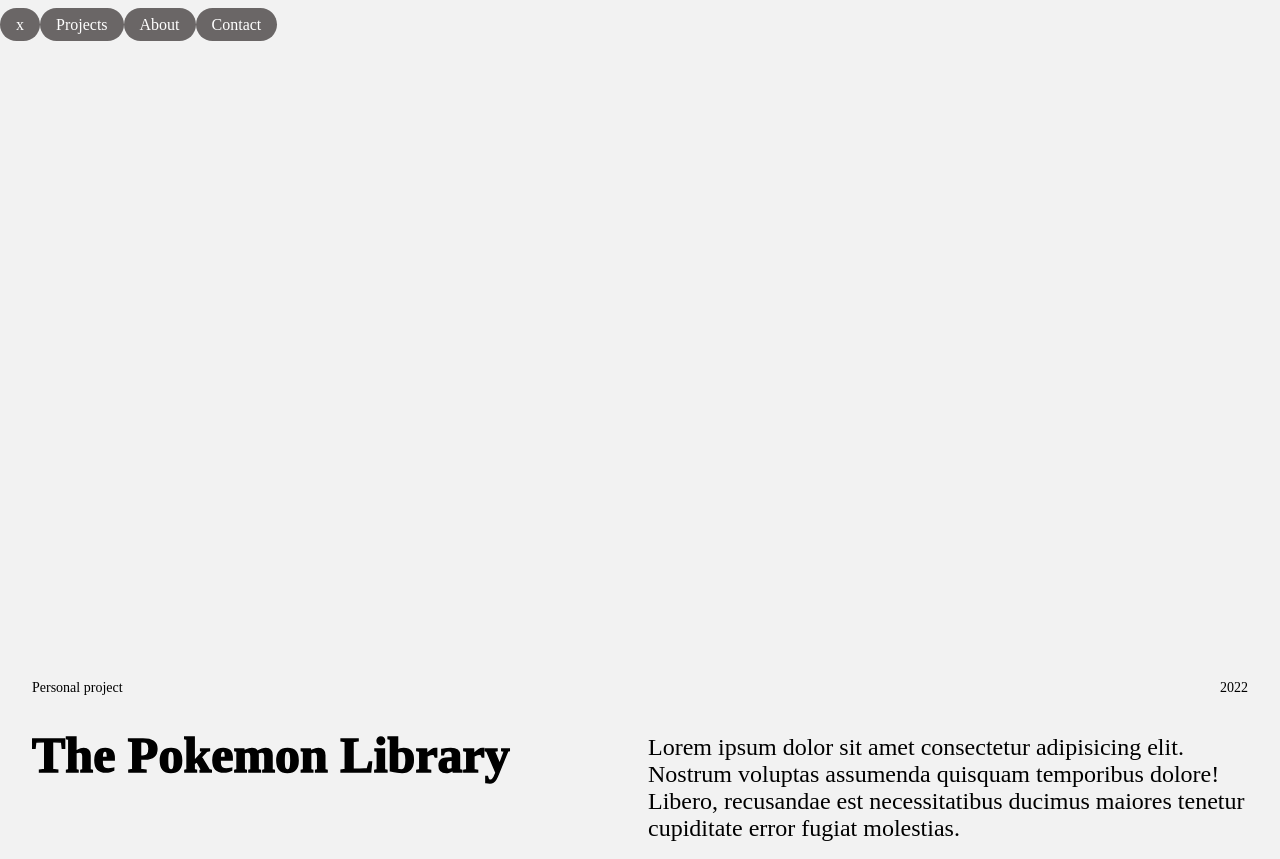
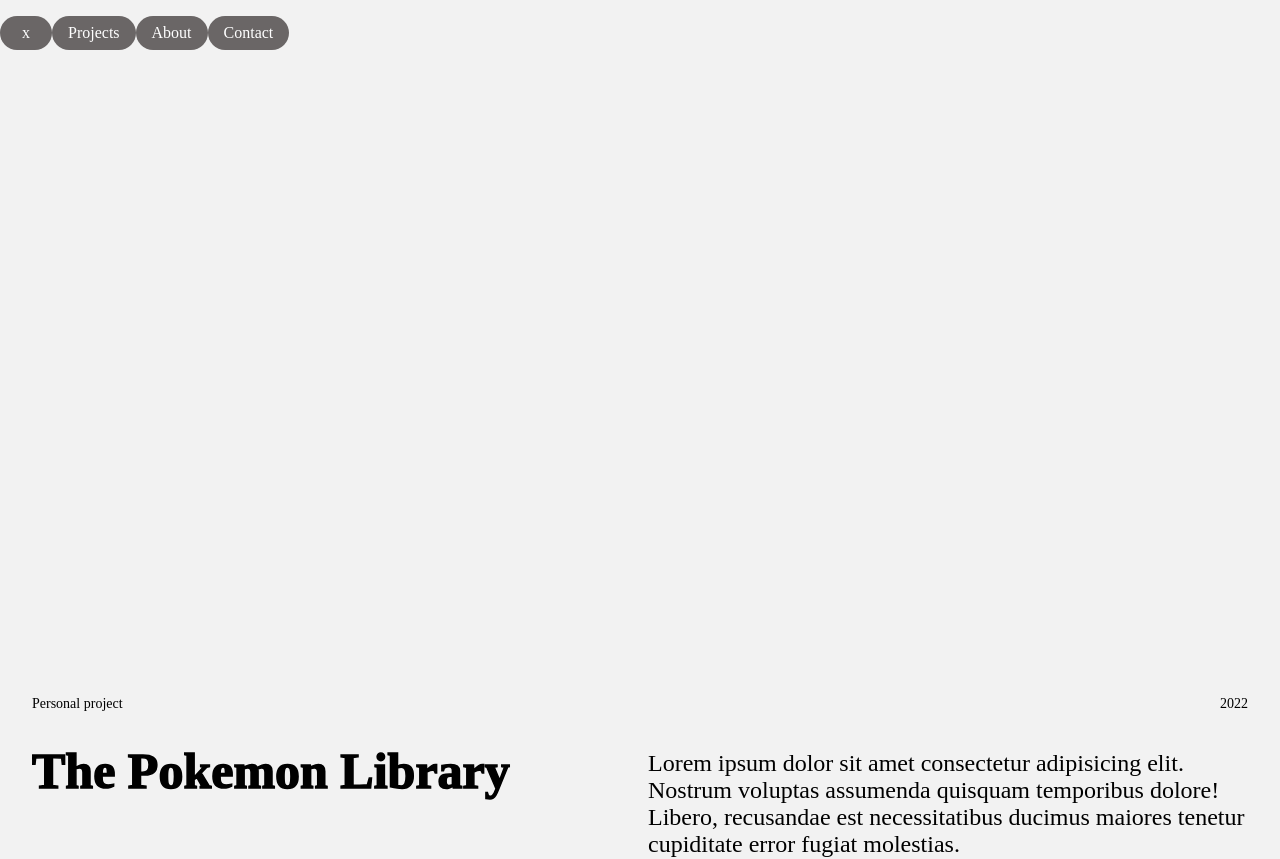
Before and after one commit to edodollon/Portfolio-23, a React (Vite) app: page /The-Pokemon-Library in a window 1280 px wide. Shown: the top 859 px of the page. Built offline with nearby package versions, Linux system fonts and the light colour scheme.

Commit message:
base animation for nav Menu btn open/close

```diff
--- a/src/components/MainNav.jsx
+++ b/src/components/MainNav.jsx
@@ -12,7 +12,12 @@ export default function MainNav() {
   return (
     <nav className="nav-wrapper">
       <div className="nav-items-wrapper">
-        <Link className="nav-button" onClick={handleClick}>
+        <Link
+          className={`nav-button ${
+            isOpen ? "main-nav-open" : "main-nav-closed"
+          }`}
+          onClick={handleClick}
+        >
           {isOpen ? "Menu" : "x"}
         </Link>
         <Link to={"/"} className="nav-button">
--- a/src/styles/mainNav.scss
+++ b/src/styles/mainNav.scss
@@ -11,8 +11,38 @@
     .nav-button {
       background-color: #6a6666;
       border-radius: 100px;
+      display: inline-block;
       text-align: center;
       padding: 8px 16px;
     }
   }
 }
+
+// menu animation
+.main-nav-open {
+  width: 42px;
+  animation: opens 1s forwards;
+}
+
+@keyframes opens {
+  0% {
+    width: 20px;
+  }
+  100% {
+    width: 60px;
+  }
+}
+
+.main-nav-closed {
+  width: 60px;
+  animation: closes 1s forwards;
+}
+
+@keyframes closes {
+  0% {
+    width: 60px;
+  }
+  100% {
+    width: 20px;
+  }
+}
```
